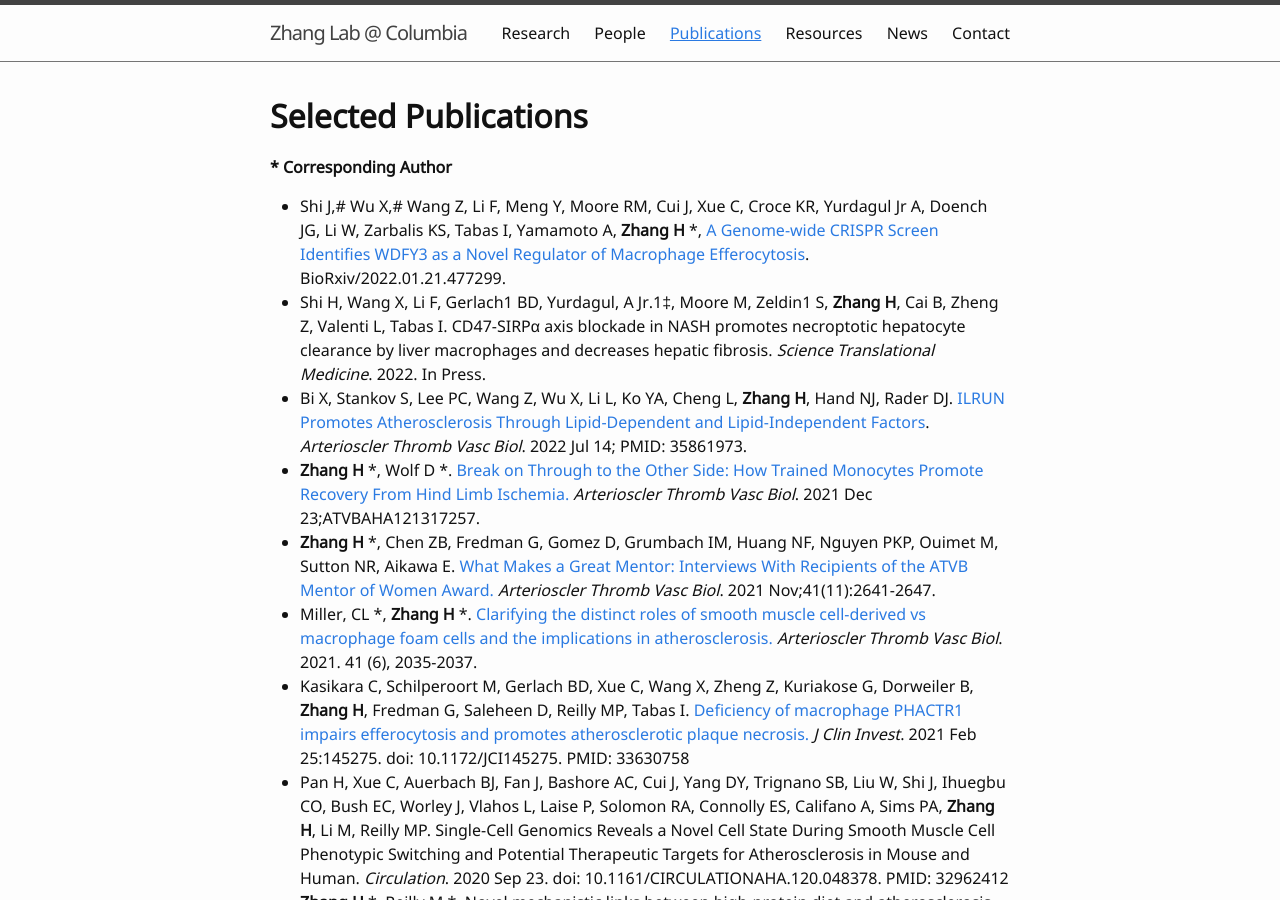
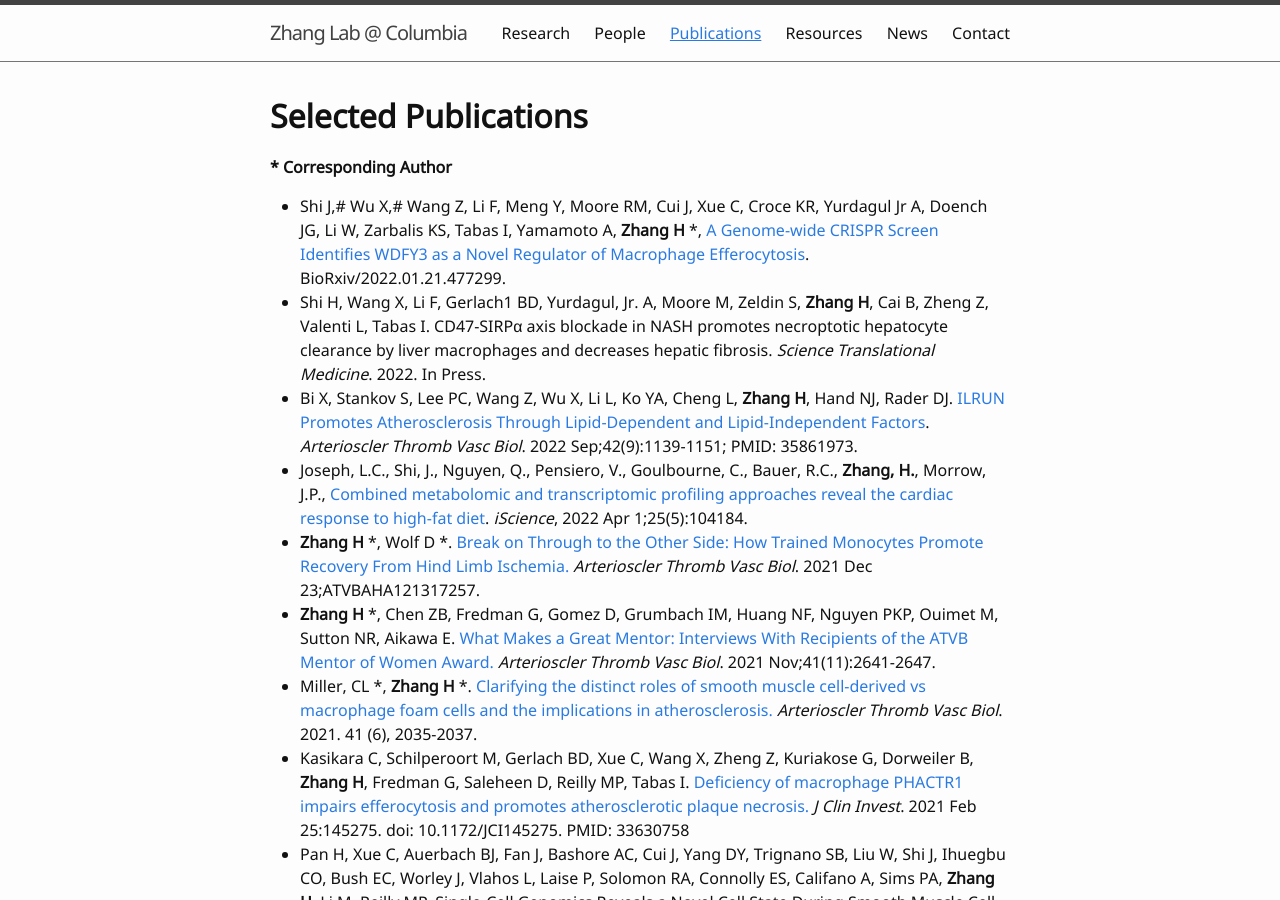
Before and after one commit to hanruizhang/zhanglab, a Jekyll site: the page built from 3_Publications.md, in a window 1280 px wide and 900 px high. Built offline with Jekyll 4.4.1, drawn with Linux system fonts in a browser that asks for light colours.

Commit message:
Update 3_Publications.md

```diff
--- a/3_Publications.md
+++ b/3_Publications.md
@@ -9,8 +9,9 @@ __*__ **Corresponding Author**
 
 
 - Shi J,# Wu X,# Wang Z, Li F, Meng Y, Moore RM, Cui J, Xue C, Croce KR, Yurdagul Jr A, Doench JG, Li W, Zarbalis KS, Tabas I, Yamamoto A, **Zhang H** *, [A Genome-wide CRISPR Screen Identifies WDFY3 as a Novel Regulator of Macrophage Efferocytosis](https://www.biorxiv.org/content/10.1101/2022.01.21.477299v1). BioRxiv/2022.01.21.477299.
-- Shi H, Wang X, Li F, Gerlach1 BD, Yurdagul, A Jr.1‡, Moore M, Zeldin1 S, **Zhang H**, Cai B, Zheng Z, Valenti L, Tabas I. CD47-SIRPα axis blockade in NASH promotes necroptotic hepatocyte clearance by liver macrophages and decreases hepatic fibrosis. _Science Translational Medicine_. 2022. In Press.
-- Bi X, Stankov S, Lee PC, Wang Z, Wu X, Li L, Ko YA, Cheng L, **Zhang H**, Hand NJ, Rader DJ. [ILRUN Promotes Atherosclerosis Through Lipid-Dependent and Lipid-Independent Factors](https://www.ahajournals.org/doi/10.1161/ATVBAHA.121.317156). _Arterioscler Thromb Vasc Biol_. 2022 Jul 14; PMID: 35861973.
+- Shi H, Wang X, Li F, Gerlach1 BD, Yurdagul, Jr. A, Moore M, Zeldin S, **Zhang H**, Cai B, Zheng Z, Valenti L, Tabas I. CD47-SIRPα axis blockade in NASH promotes necroptotic hepatocyte clearance by liver macrophages and decreases hepatic fibrosis. _Science Translational Medicine_. 2022. In Press.
+- Bi X, Stankov S, Lee PC, Wang Z, Wu X, Li L, Ko YA, Cheng L, **Zhang H**, Hand NJ, Rader DJ. [ILRUN Promotes Atherosclerosis Through Lipid-Dependent and Lipid-Independent Factors](https://www.ahajournals.org/doi/10.1161/ATVBAHA.121.317156). _Arterioscler Thromb Vasc Biol_. 2022 Sep;42(9):1139-1151; PMID: 35861973.
+- Joseph, L.C., Shi, J., Nguyen, Q., Pensiero, V., Goulbourne, C., Bauer, R.C., **Zhang, H.**, Morrow, J.P., [Combined metabolomic and transcriptomic profiling approaches reveal the cardiac response to high-fat diet](https://doi.org/10.1016/j.isci.2022.104184). _iScience_, 2022 Apr 1;25(5):104184.
 - **Zhang H** *, Wolf D *. [Break on Through to the Other Side: How Trained Monocytes Promote Recovery From Hind Limb Ischemia.](https://www.ahajournals.org/doi/10.1161/ATVBAHA.121.317257) _Arterioscler Thromb Vasc Biol_. 2021 Dec 23;ATVBAHA121317257.
 - **Zhang H** *, Chen ZB, Fredman G, Gomez D, Grumbach IM, Huang NF, Nguyen PKP, Ouimet M, Sutton NR, Aikawa E. [What Makes a Great Mentor: Interviews With Recipients of the ATVB Mentor of Women Award.](https://www.ahajournals.org/doi/full/10.1161/ATVBAHA.121.316558) _Arterioscler Thromb Vasc Biol_. 2021 Nov;41(11):2641-2647.
 - Miller, CL *, **Zhang H** *. [Clarifying the distinct roles of smooth muscle cell-derived vs macrophage foam cells and the implications in atherosclerosis.](https://www.ahajournals.org/doi/10.1161/ATVBAHA.121.316287) _Arterioscler Thromb Vasc Biol_. 2021. 41 (6), 2035-2037.
```
